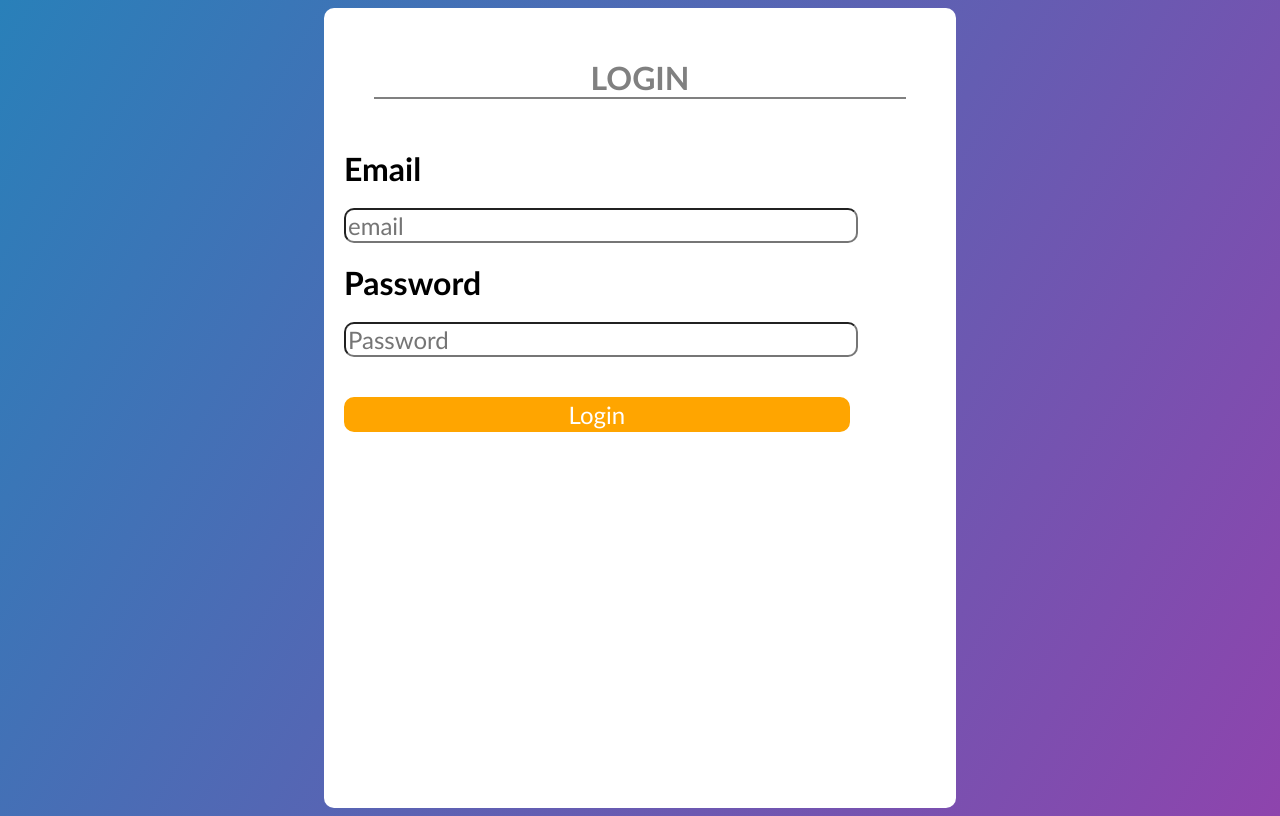
After one commit to GKhanh69/DOANN7, a PHP site: page /login.php in a window 1280 px wide. The commit adds this page. Run offline with PHP 8.4, Linux system fonts and the light colour scheme.

Commit message:
login admin & load team member from table admins

```diff
--- /dev/null
+++ b/admin-theme/login.css
@@ -0,0 +1,81 @@
+body {
+
+    background: linear-gradient(120deg,#2980b9,#8e44ad);
+
+    display: flex;
+
+    justify-content: center;
+
+    align-items: center;
+
+    height: 100vh;
+
+    flex-direction: column;
+
+}
+
+*{
+    font-family: 'Gill Sans', 'Gill Sans MT', Calibri, 'Trebuchet MS', sans-serif;
+}
+
+form{
+    background-color: white;
+    width: 50%;
+    height: 100%;
+    border-radius: 10px;
+}
+form h2{
+    text-align: center;
+    margin: 50px;
+    border-bottom: 2px solid gray;
+    font-size: xx-large;
+    color: gray;
+}
+form label,input,button,p{
+    margin: 20px;
+}
+form label{
+    font-size: xx-large;
+    font-weight: bold;
+}
+form input,button {
+    width: 80%;
+    border-radius: 10px;
+    font-size: x-large;
+}
+form button{
+    color: white;
+    background-color: orange;
+    border: 2px solid orange;
+}
+form button:hover{
+    border: 2px solid orange;
+    background-color:wheat;
+    color: orange;
+}
+form p{
+    font-size: x-large;
+}
+form a{
+    text-decoration: none;
+    color: orange;
+}
+form a:hover{
+    color: gray;
+    text-decoration: underline;
+}
+.error {
+
+    background: #F2DEDE;
+
+    color: #0c0101;
+
+    padding: 10px;
+
+    width: 95%;
+
+    border-radius: 5px;
+
+    margin: 20px auto;
+
+ }
--- /dev/null
+++ b/admin-theme/login.php
@@ -0,0 +1,23 @@
+<!DOCTYPE html>
+<html>
+<head>
+    <title>LOGIN</title>
+    <link rel="stylesheet" type="text/css" href="login.css">
+</head>
+
+<body>
+    <form action="dologin.php" method="post">
+        <h2>LOGIN</h2>
+        <?php if(isset($_GET['error'])){?>
+            <p class="error"><?php echo $_GET['error'];?></p>
+        <?php } ?>
+        <label>Email</label>
+        <input type="text" name="email" placeholder="email"><br>
+        <label>Password</label>
+        <input type="password" name="PassWord" placeholder="Password"><br>
+        <button type="submit">Login</button>
+    </form>
+
+</body>
+
+</html>
```
Also changed, not shown: admin-theme/db_conn.php (added, +17 -0 lines), admin-theme/db_helperDATABASE.php (added, +50 -0 lines), admin-theme/dologin.php (added, +47 -0 lines), admin-theme/team.php (+25 -51 lines).
